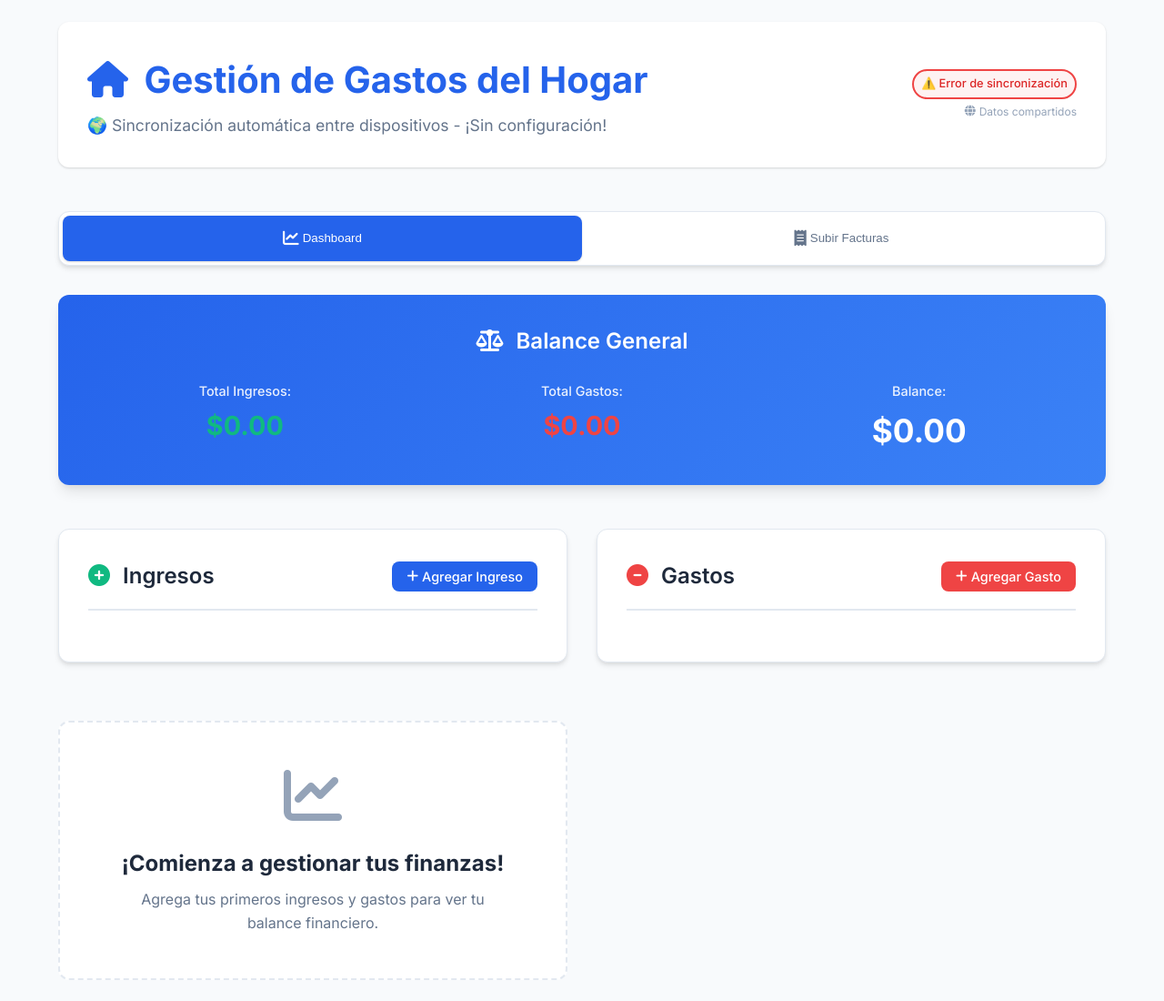
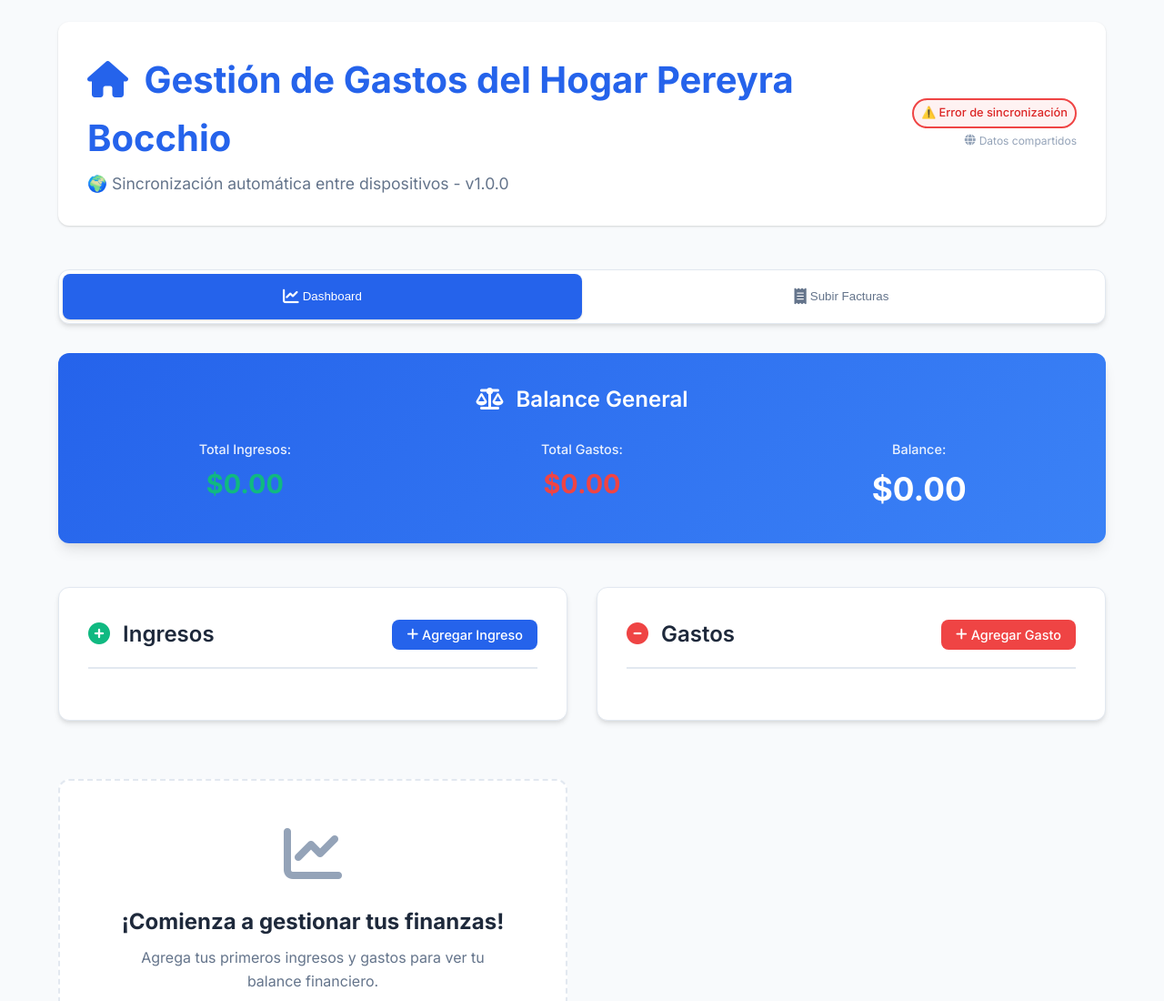
Before and after one commit to dioniipereyraa/casaPBgastos, a plain HTML site: page index.html in a window 1280 px wide. Shown: the top 1100 px of the page at 91% size. Drawn offline with Linux system fonts and the light colour scheme.

Commit message:
mensajes index cambiados

```diff
--- a/index.html
+++ b/index.html
@@ -48,8 +48,8 @@
         <header class="header">
             <div class="header-content">
                 <div class="header-title">
-                    <h1><i class="fas fa-home"></i> Gestión de Gastos del Hogar</h1>
-                    <p>🌍 Sincronización automática entre dispositivos - ¡Sin configuración!</p>
+                    <h1><i class="fas fa-home"></i> Gestión de Gastos del Hogar Pereyra Bocchio</h1>
+                    <p>🌍 Sincronización automática entre dispositivos - v1.0.0</p>
                 </div>
                 <div class="sync-info">
                     <div id="syncStatus" class="sync-status offline">
```
